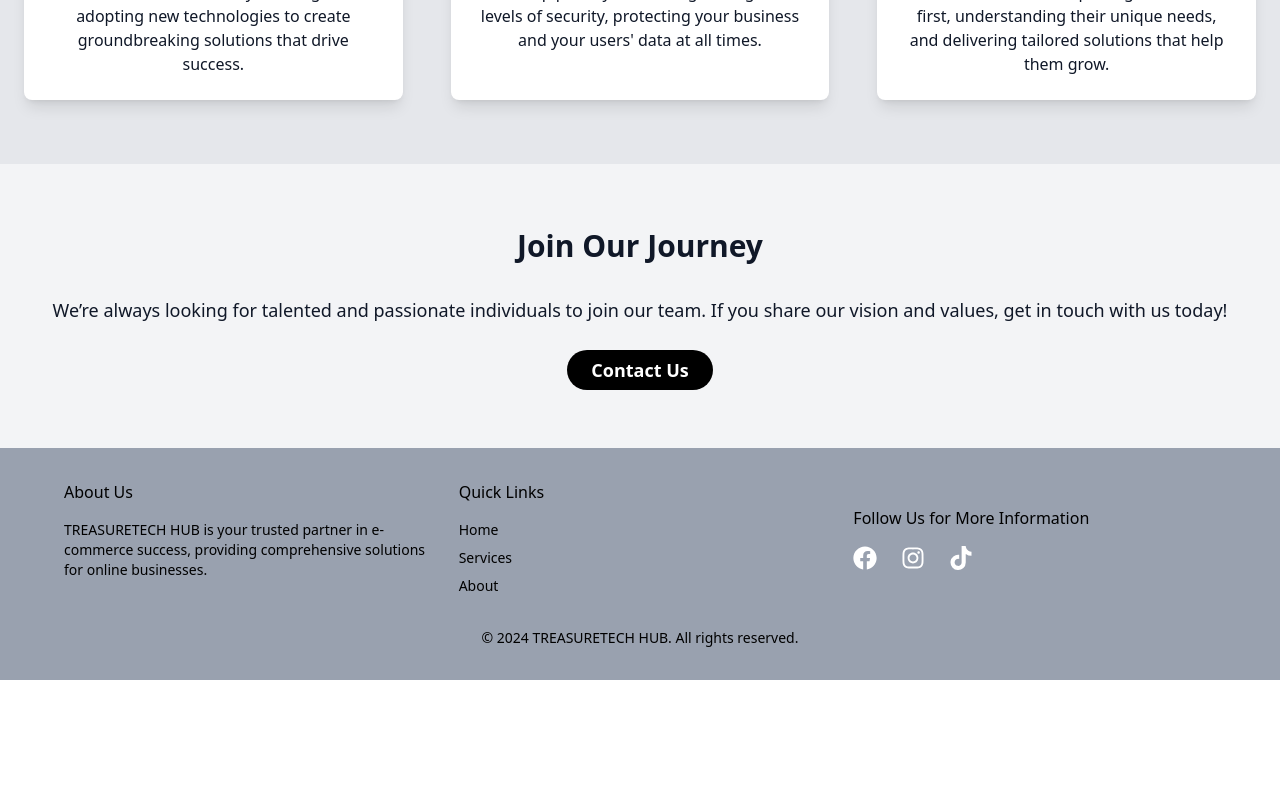
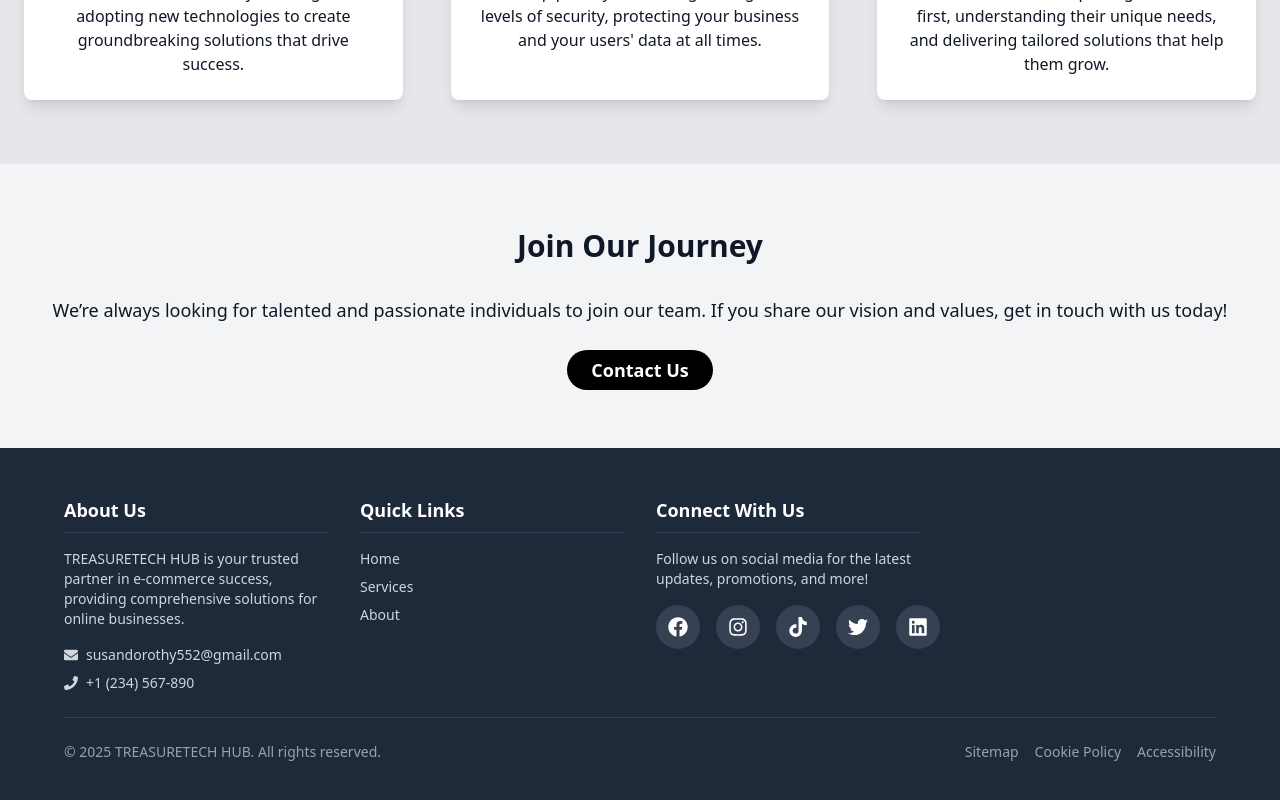
Before and after one commit to emmanuel67-m/TREASURETECH-HUB, a React (Vite) app: page /about in a window 1280 px wide. Shown: the part 965-1765 px from the top of the page. Before the commit the page ends 1645 px from the top, so only its background shows below. Built offline with nearby package versions, Linux system fonts and the light colour scheme.

Commit message:
Update Footer.jsx

```diff
--- a/src/components/Footer.jsx
+++ b/src/components/Footer.jsx
@@ -1,76 +1,142 @@
 import React from 'react';
-import { FaFacebook, FaInstagram, FaTiktok } from 'react-icons/fa'; // Import social media icons from react-icons
+import {
+  FaFacebook,
+  FaInstagram,
+  FaTiktok,
+  FaLinkedin,
+  FaTwitter,
+  FaYoutube,
+  FaEnvelope,
+  FaPhone,
+  FaMapMarkerAlt
+} from 'react-icons/fa';
 
 function Footer() {
+  const currentYear = new Date().getFullYear();
+
   return (
-    <footer className="bg-gray-400 py-8 px-4">
-      <div className="max-w-6xl mx-auto grid grid-cols-1 sm:grid-cols-2 lg:grid-cols-3 gap-8">
+    <footer className="bg-gray-800 text-white py-12 px-4">
+      <div className="max-w-6xl mx-auto grid grid-cols-1 sm:grid-cols-2 lg:grid-cols-4 gap-8">
+
         {/* About Us Section */}
         <div className="mb-8 sm:mb-0">
-          <h3 className="font-medium mb-4">About Us</h3>
-          <p className="text-sm text-muted-foreground">
+          <h3 className="text-lg font-semibold mb-4 border-b border-gray-700 pb-2">About Us</h3>
+          <p className="text-sm text-gray-300 mb-4">
             TREASURETECH HUB is your trusted partner in e-commerce success, providing comprehensive solutions for online
             businesses.
           </p>
+          <div className="flex items-center space-x-2 text-sm text-gray-300">
+            <FaEnvelope />
+            <a
+              href="mailto:susandorothy552@gmail.com"
+              className="hover:text-white transition-colors duration-300"
+            >
+              susandorothy552@gmail.com
+            </a>
+          </div>
+          <div className="flex items-center space-x-2 text-sm text-gray-300 mt-2">
+            <FaPhone />
+            <a href="tel:+1234567890" className="hover:text-white transition-colors duration-300">
+              +1 (234) 567-890
+            </a>
+          </div>
         </div>
 
         {/* Quick Links Section */}
         <div className="mb-8 sm:mb-0">
-          <h3 className="font-medium mb-4">Quick Links</h3>
-          <ul className="text-sm text-muted-foreground space-y-2">
+          <h3 className="text-lg font-semibold mb-4 border-b border-gray-700 pb-2">Quick Links</h3>
+          <ul className="text-sm text-gray-300 space-y-2">
             <li>
-              <a href="#" className="hover:text-foreground">
+              <a href="/" className="hover:text-white transition-colors duration-300">
                 Home
               </a>
             </li>
             <li>
-              <a href="/service" className="hover:text-foreground">
+              <a href="/service" className="hover:text-white transition-colors duration-300">
                 Services
               </a>
             </li>
             <li>
-              <a href="#" className="hover:text-foreground">
+              <a href="/about" className="hover:text-white transition-colors duration-300">
                 About
               </a>
             </li>
+            {/* Add more links if necessary */}
           </ul>
         </div>
 
         {/* Follow Us Section */}
-        <div className="flex flex-col justify-center items-center sm:items-start sm:mt-0 mt-8">
-          <p className="font-medium mb-4">Follow Us for More Information</p>
-          <div className="flex justify-center sm:justify-start space-x-6">
+        <div>
+          <h3 className="text-lg font-semibold mb-4 border-b border-gray-700 pb-2">Connect With Us</h3>
+          <p className="text-sm text-gray-300 mb-4">Follow us on social media for the latest updates, promotions, and more!</p>
+          <div className="flex space-x-4">
             <a
               href="https://www.facebook.com/share/18vr99cDx5/?mibextid=wwXIfr"
               target="_blank"
               rel="noopener noreferrer"
-              className="text-white hover:text-blue-600"
+              className="bg-gray-700 p-3 rounded-full hover:bg-blue-600 transition-colors duration-300 flex items-center justify-center"
+              aria-label="Facebook"
             >
-              <FaFacebook size={24} />
+              <FaFacebook size={20} />
             </a>
             <a
               href="https://www.instagram.com/velvet_giftsstore?igsh=MWFkMDVnODBoYW1obg=="
               target="_blank"
               rel="noopener noreferrer"
-              className="text-white hover:text-pink-600"
+              className="bg-gray-700 p-3 rounded-full hover:bg-pink-600 transition-colors duration-300 flex items-center justify-center"
+              aria-label="Instagram"
             >
-              <FaInstagram size={24} />
+              <FaInstagram size={20} />
             </a>
             <a
               href="https://www.tiktok.com/@velvet.giftsstore?_t=ZM-8tse8GPpXmR&_r=1"
               target="_blank"
               rel="noopener noreferrer"
-              className="text-white hover:text-black"
+              className="bg-gray-700 p-3 rounded-full hover:bg-black transition-colors duration-300 flex items-center justify-center"
+              aria-label="TikTok"
             >
-              <FaTiktok size={24} />
+              <FaTiktok size={20} />
+            </a>
+            <a
+              href="https://twitter.com/treasuretechhub"
+              target="_blank"
+              rel="noopener noreferrer"
+              className="bg-gray-700 p-3 rounded-full hover:bg-blue-400 transition-colors duration-300 flex items-center justify-center"
+              aria-label="Twitter"
+            >
+              <FaTwitter size={20} />
+            </a>
+            <a
+              href="https://www.linkedin.com/in/treasure-tech-hub-392770351?utm_source=share&utm_campaign=share_via&utm_content=profile&utm_medium=android_app"
+              target="_blank"
+              rel="noopener noreferrer"
+              className="bg-gray-700 p-3 rounded-full hover:bg-blue-800 transition-colors duration-300 flex items-center justify-center"
+              aria-label="LinkedIn"
+            >
+              <FaLinkedin size={20} />
             </a>
           </div>
         </div>
       </div>
 
       {/* Footer Bottom Text */}
-      <div className="text-center text-sm text-muted-foreground mt-8">
-        © 2024 TREASURETECH HUB. All rights reserved.
+      <div className="max-w-6xl mx-auto pt-6 border-t border-gray-700 mt-6">
+        <div className="flex flex-col md:flex-row justify-between items-center">
+          <p className="text-sm text-gray-400">
+            © {currentYear} TREASURETECH HUB. All rights reserved.
+          </p>
+          <div className="flex space-x-4 mt-4 md:mt-0">
+            <a href="/sitemap" className="text-sm text-gray-400 hover:text-white transition-colors duration-300">
+              Sitemap
+            </a>
+            <a href="/cookies" className="text-sm text-gray-400 hover:text-white transition-colors duration-300">
+              Cookie Policy
+            </a>
+            <a href="/accessibility" className="text-sm text-gray-400 hover:text-white transition-colors duration-300">
+              Accessibility
+            </a>
+          </div>
+        </div>
       </div>
     </footer>
   );
```
